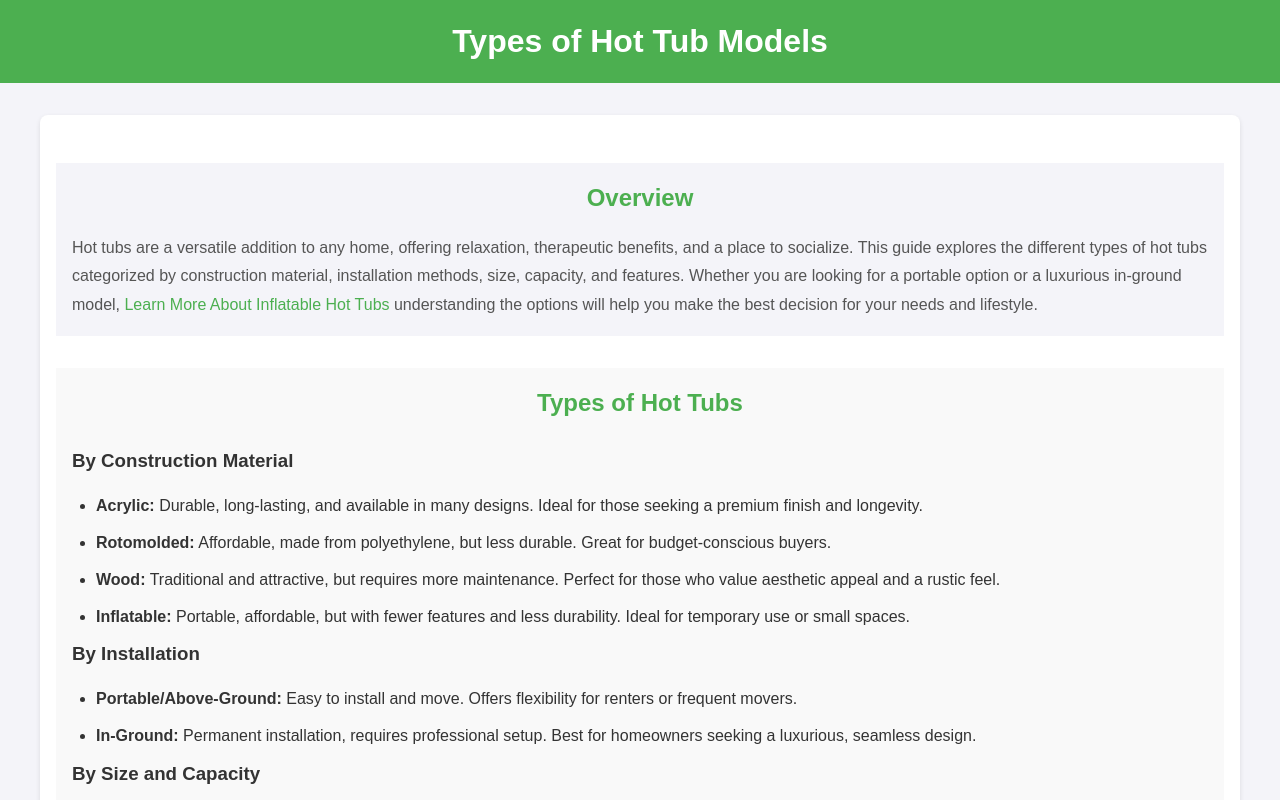
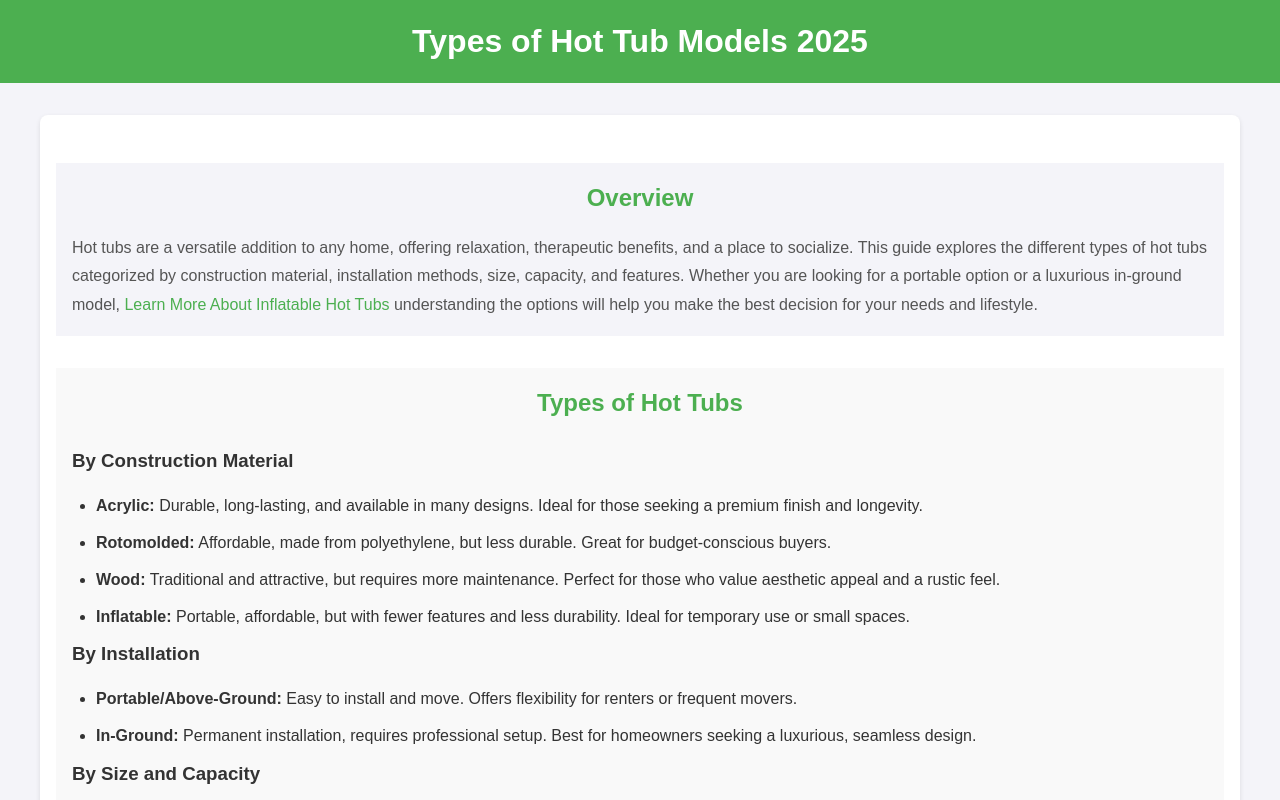
Before and after one commit to malavihome/hottub-patio, a plain HTML site: page index.html in a window 1280 px wide. Shown: the top 800 px of the page. Drawn offline with Linux system fonts and the light colour scheme.

Commit message:
Update index.html

```diff
--- a/index.html
+++ b/index.html
@@ -94,7 +94,7 @@
 </head>
 <body>
   <header>
-    <h1>Types of Hot Tub Models</h1>
+    <h1>Types of Hot Tub Models 2025</h1>
   </header>
 
   <main>
```
